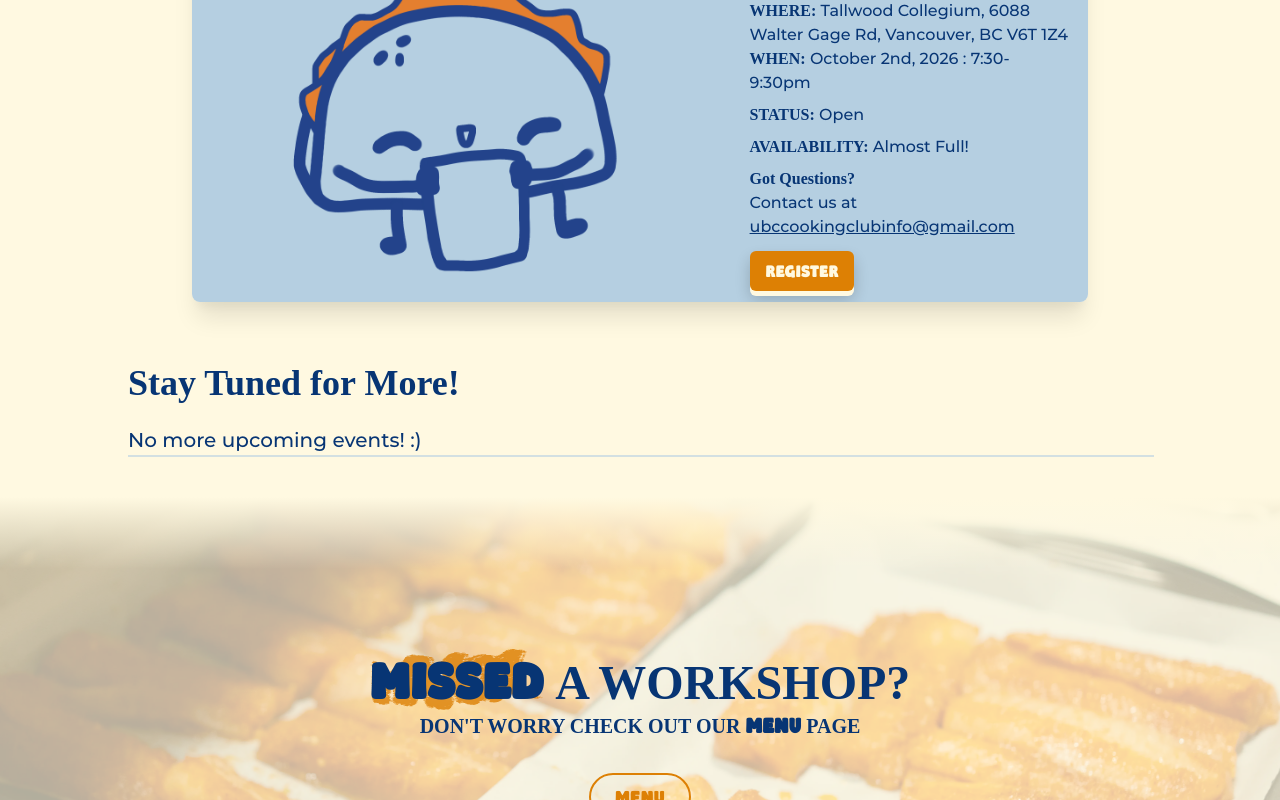
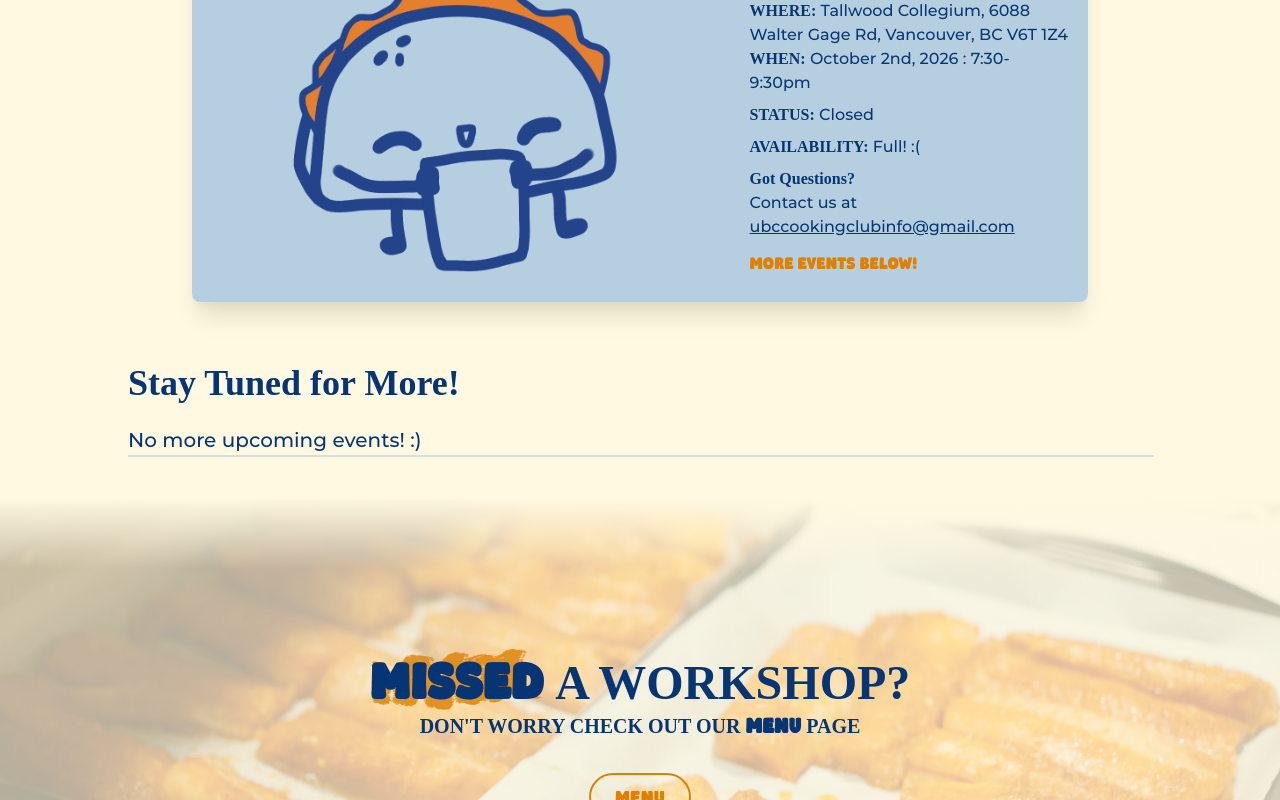
Before and after one commit to sushiroll123/UBC-Cooking-Club-Website, a Next.js app: page / in a window 1280 px wide. Shown: the part 1100-1900 px from the top of the page. Built offline with nearby package versions, Linux system fonts and the light colour scheme; a web font is replaced by a local one.

Commit message:
updated event availability

```diff
--- a/src/data/events.ts
+++ b/src/data/events.ts
@@ -31,8 +31,8 @@ export const upcomingEvents: EventType[] = [
     location: "Tallwood Collegium, 6088 Walter Gage Rd, Vancouver, BC V6T 1Z4",
     time: "October 2nd, 2026 : 7:30-9:30pm",
     registerLink: "https://forms.gle/7eTsKP5ztUSHQ51K8",
-    isOpen: true,
-    isFull: false,
-    availability: "Almost Full!",
+    isOpen: false,
+    isFull: true,
+    availability: "Full! :(",
   },
 ];
```
